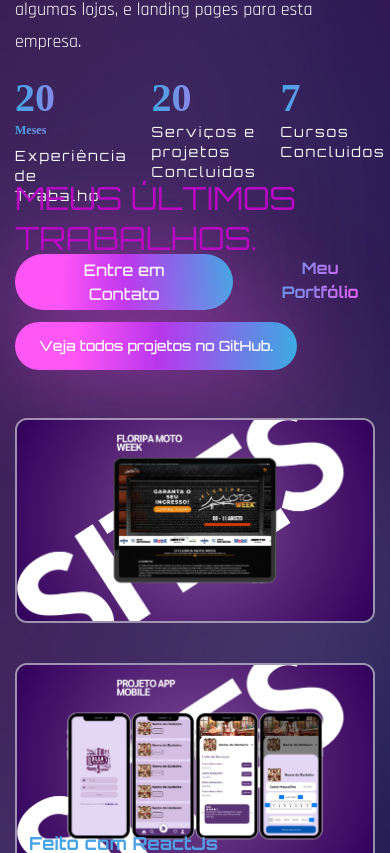
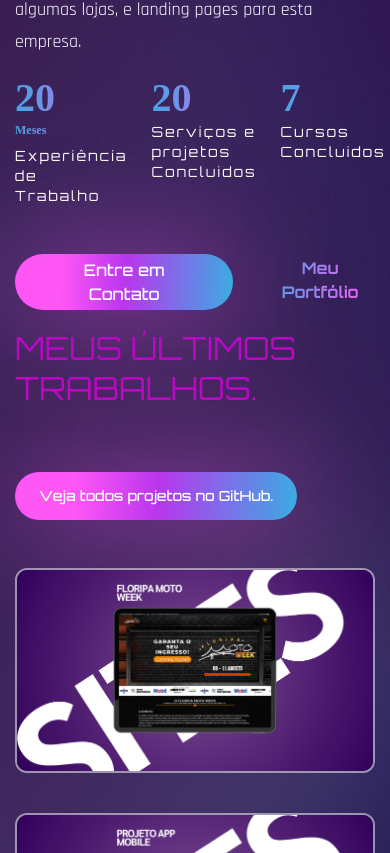
Before and after one commit to RodrigoNexy/Port2k25, a React (Create React App) app: page / in a window 390 px wide. Shown: the part 2091-2944 px from the top of the page. Built offline with nearby package versions, Linux system fonts and the light colour scheme; the HTML template or start-up script is replaced by a standard one; a web font is replaced by a local one.

Commit message:
Commit Final
A

```diff
--- a/src/components/About.jsx
+++ b/src/components/About.jsx
@@ -9,7 +9,7 @@ import {Link} from 'react-scroll'
 
 const About = () => {
   const[ref, inView] =  useInView({
-    threshold: 0.1,
+    threshold: 0.0,
   });
   return <section id='about' className='section' ref={ref}>
     <div className='container mx-auto'>
--- a/src/components/contact.css
+++ b/src/components/contact.css
@@ -29,6 +29,12 @@
     margin-top: 500px;
   }
 
+  @media screen and (max-width: 390px) {
+    .doido{
+      margin-top: 650px;
+    }
+  }
+
   .final{
     margin-top: 100px;
     margin-bottom: 100px;
```
